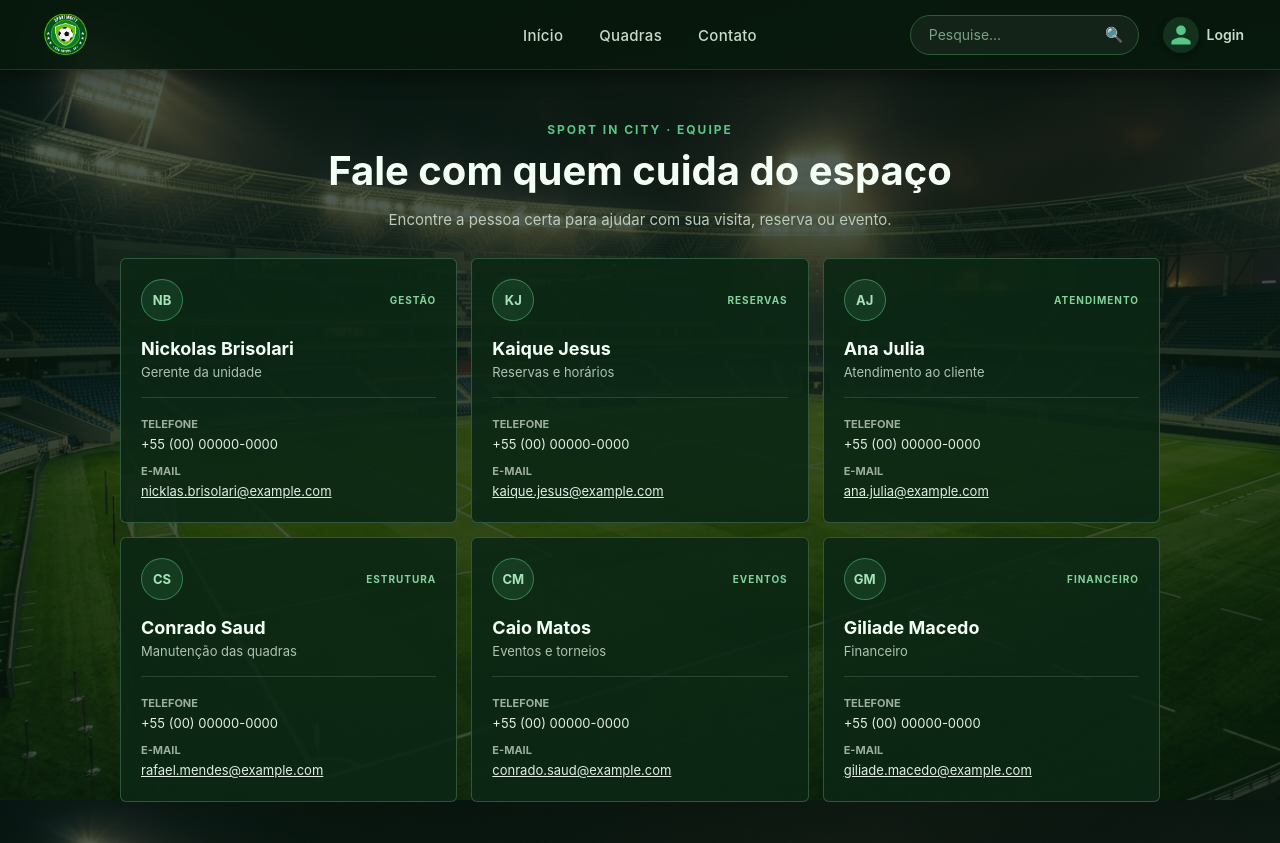
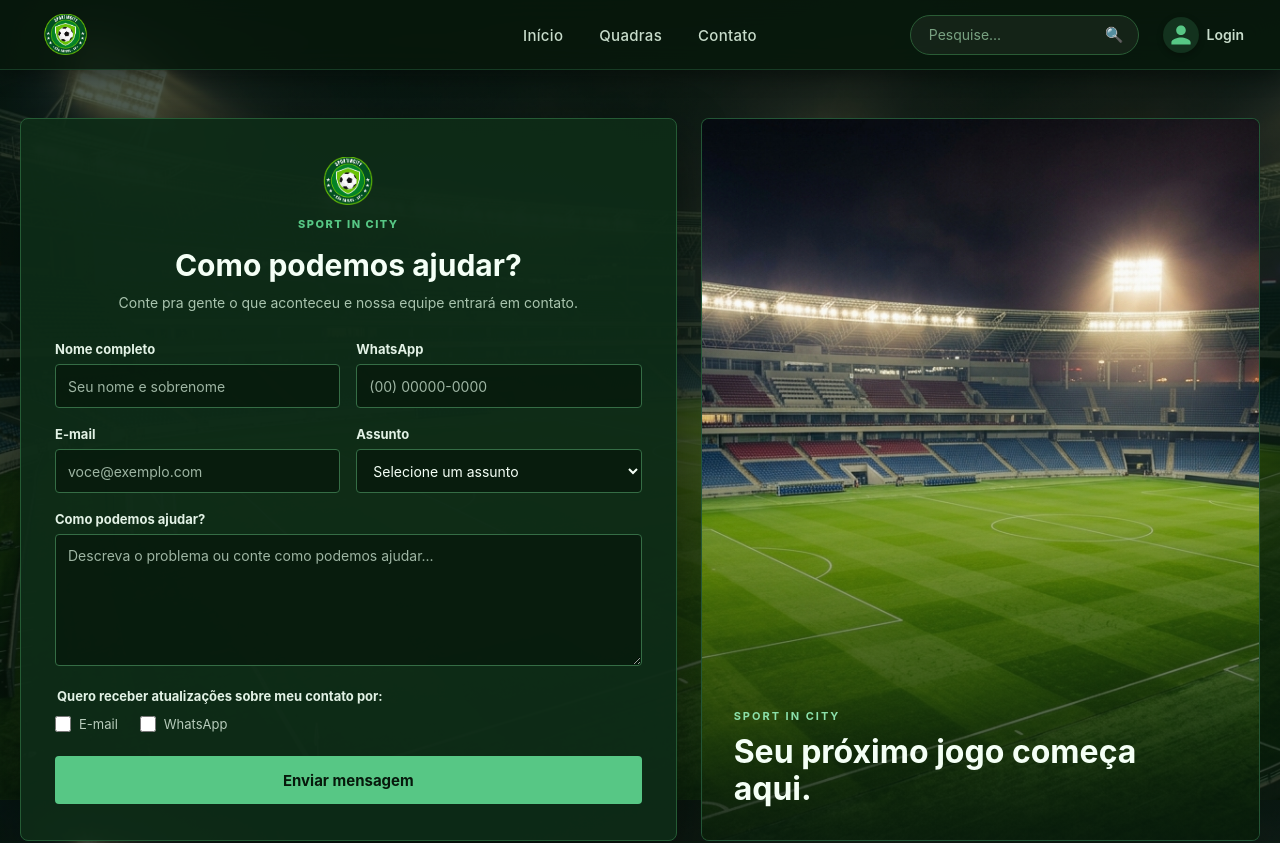
Before and after one commit to OzOzz1326/ProjetoLaranja, a React (Vite) app: page /contato in a window 1280 px wide. Shown: the top 843 px of the page. Built offline with nearby package versions, Linux system fonts and the light colour scheme; no server answers.

Commit message:
nickolas

```diff
--- a/src/pages/Contato.css
+++ b/src/pages/Contato.css
@@ -1,160 +1,278 @@
 #pagina-contato {
 	min-height: calc(100vh - 142px);
-	padding: 52px 24px 84px;
+	display: flex;
+	align-items: center;
+	justify-content: center;
+	padding: 48px 20px 72px;
+}
+
+#pagina-contato .conteudo-contato {
+	width: min(100%, 1240px);
+	display: grid;
+	grid-template-columns: minmax(0, 1.08fr) minmax(0, 0.92fr);
+	align-items: stretch;
+	gap: 24px;
+	margin-block: auto;
+}
+
+#pagina-contato .formulario-contato {
+	width: 100%;
+	padding: 34px 34px 36px;
+	border: 1px solid #255b35;
+	border-radius: 8px;
+	background: rgba(13, 43, 23, 0.94);
+	box-shadow: 0 18px 54px rgba(0, 0, 0, 0.4);
 	color: #f0f0f0;
 }
 
-.cabecalho-contato,
-.lista-contatos,
-.aviso-contatos-exemplo {
-	max-width: 1040px;
-	margin-right: auto;
-	margin-left: auto;
+#pagina-contato .imagem-campo-contato {
+	position: relative;
+	min-height: 620px;
+	overflow: hidden;
+	border: 1px solid rgba(87, 199, 133, 0.35);
+	border-radius: 8px;
+	background: #07190c;
 }
 
-.cabecalho-contato {
-	margin-bottom: 26px;
-	text-align: center;
+#pagina-contato .imagem-campo-contato::after {
+	position: absolute;
+	inset: 0;
+	background: linear-gradient(180deg, rgba(7, 25, 12, 0.02) 35%, rgba(7, 25, 12, 0.88) 100%);
+	content: "";
 }
 
-.etiqueta-contato {
-	margin: 0 0 12px;
-	color: #57c785;
-	font-size: 12px;
+#pagina-contato .imagem-campo-contato img {
+	position: absolute;
+	inset: 0;
+	width: 100%;
+	height: 100%;
+	object-fit: cover;
+	object-position: center;
+}
+
+#pagina-contato .legenda-campo-contato {
+	position: absolute;
+	right: 32px;
+	bottom: 32px;
+	left: 32px;
+	z-index: 1;
+}
+
+#pagina-contato .legenda-campo-contato span {
+	color: #8be0aa;
+	font-size: 11px;
 	font-weight: 700;
 	letter-spacing: 2px;
 }
 
-.cabecalho-contato h1 {
-	margin: 0;
+#pagina-contato .legenda-campo-contato h2 {
+	max-width: 420px;
+	margin-top: 10px;
 	color: #f4fff6;
-	font-size: 40px;
-	line-height: 1.12;
+	font-size: 32px;
+	line-height: 1.15;
 }
 
-.cabecalho-contato > p:last-child {
-	margin: 14px auto 0;
-	color: #b9cbbd;
-	font-size: 15px;
-	line-height: 1.6;
+#pagina-contato .cabecalho-formulario-contato {
+	margin-bottom: 28px;
+	text-align: center;
 }
 
-.aviso-contatos-exemplo {
-	margin-top: 0;
-	margin-bottom: 18px;
-	padding: 12px 15px;
-	border-left: 3px solid #8bc99e;
-	background: rgba(13, 43, 23, 0.76);
-	color: #d5e0d8;
-	font-size: 13px;
+#pagina-contato .cabecalho-formulario-contato img {
+	width: 86px;
+	height: 56px;
+	object-fit: contain;
+}
+
+#pagina-contato .cabecalho-formulario-contato p {
+	margin: 4px 0 16px;
+	color: #57c785;
+	font-size: 11px;
+	font-weight: 800;
+	letter-spacing: 1.5px;
+}
+
+#pagina-contato .cabecalho-formulario-contato h1 {
+	color: #f4fff6;
+	font-size: 30px;
+	line-height: 1.2;
+}
+
+#pagina-contato .cabecalho-formulario-contato span {
+	display: block;
+	margin: 9px auto 0;
+	color: #a9c4ae;
+	font-size: 14px;
 	line-height: 1.5;
 }
 
-.lista-contatos {
+#pagina-contato .campos-contato {
 	display: grid;
-	grid-template-columns: repeat(3, minmax(0, 1fr));
-	gap: 14px;
+	grid-template-columns: repeat(2, minmax(0, 1fr));
+	gap: 18px 16px;
 }
 
-.cartao-contato {
+#pagina-contato .campo-contato {
 	min-width: 0;
-	padding: 20px;
-	border: 1px solid rgba(113, 172, 128, 0.36);
-	border-radius: 6px;
-	background: rgba(12, 39, 21, 0.9);
+	display: flex;
+	flex-direction: column;
+	gap: 7px;
 }
 
-.topo-cartao-contato {
-	display: flex;
-	align-items: center;
-	justify-content: space-between;
-	gap: 12px;
-	margin-bottom: 17px;
-}
-
-.iniciais-contato {
-	display: grid;
-	width: 42px;
-	height: 42px;
-	flex: 0 0 42px;
-	place-items: center;
-	border: 1px solid rgba(87, 199, 133, 0.5);
-	border-radius: 50%;
-	background: rgba(87, 199, 133, 0.12);
-	color: #a5e3b8;
+#pagina-contato .campo-contato label {
+	color: #e2f1e5;
 	font-size: 13px;
 	font-weight: 700;
 }
 
-.setor-contato {
-	color: #83d29c;
-	font-size: 10px;
-	font-weight: 700;
-	letter-spacing: 1px;
-	text-align: right;
+#pagina-contato .campo-contato input,
+#pagina-contato .campo-contato select,
+#pagina-contato .campo-contato textarea {
+	width: 100%;
+	border: 1px solid #356d45;
+	border-radius: 4px;
+	background: rgba(7, 25, 12, 0.82);
+	color: #f4fff6;
+	font: inherit;
+	font-size: 14px;
+	outline: none;
+	transition: border-color 0.18s, box-shadow 0.18s;
 }
 
-.cartao-contato h2 {
-	margin: 0;
-	color: #f4fff6;
-	font-size: 18px;
+#pagina-contato .campo-contato input {
+	min-height: 44px;
+	padding: 10px 12px;
 }
 
-.funcao-contato {
-	margin: 5px 0 17px;
-	color: #afc2b3;
-	font-size: 13px;
+#pagina-contato .campo-contato select {
+	min-height: 44px;
+	padding: 10px 12px;
+	cursor: pointer;
 }
 
-.dados-contato {
-	display: grid;
-	gap: 4px;
-	padding-top: 13px;
-	border-top: 1px solid rgba(217, 247, 231, 0.14);
+#pagina-contato .campo-contato textarea {
+	min-height: 132px;
+	padding: 12px;
+	resize: vertical;
 }
 
-.dados-contato span {
-	margin-top: 6px;
-	color: #9daf9f;
-	font-size: 11px;
-	font-weight: 700;
-	text-transform: uppercase;
+#pagina-contato .campo-contato input::placeholder,
+#pagina-contato .campo-contato textarea::placeholder {
+	color: #9eb5a3;
 }
 
-.dados-contato p,
-.dados-contato a {
-	min-width: 0;
-	margin: 0;
-	color: #e1eee4;
-	font-size: 13px;
-	line-height: 1.5;
-	overflow-wrap: anywhere;
+#pagina-contato .campo-contato input:focus,
+#pagina-contato .campo-contato select:focus,
+#pagina-contato .campo-contato textarea:focus {
+	border-color: #57c785;
+	box-shadow: 0 0 0 3px rgba(87, 199, 133, 0.16);
 }
 
-.dados-contato a:hover {
-	color: #8fe0a8;
+#pagina-contato .campo-descricao-contato {
+	grid-column: 1 / -1;
 }
 
-@media (max-width: 760px) {
-	#pagina-contato {
-		padding: 40px 18px 64px;
+#pagina-contato .preferencias-contato {
+	display: flex;
+	flex-wrap: wrap;
+	gap: 12px 22px;
+	margin: 22px 0 24px;
+	padding: 0;
+	border: 0;
+}
+
+#pagina-contato .preferencias-contato legend {
+	margin-bottom: 12px;
+	color: #e2f1e5;
+	font-size: 13px;
+	font-weight: 700;
+}
+
+#pagina-contato .preferencias-contato label {
+	display: inline-flex;
+	align-items: center;
+	gap: 8px;
+	color: #b7cbbb;
+	font-size: 13px;
+	cursor: pointer;
+}
+
+#pagina-contato .preferencias-contato input {
+	width: 16px;
+	height: 16px;
+	margin: 0;
+	accent-color: #57c785;
+}
+
+#pagina-contato .botao-enviar-contato {
+	width: 100%;
+	min-height: 48px;
+	border: 0;
+	border-radius: 4px;
+	background: #57c785;
+	color: #07190c;
+	font: inherit;
+	font-size: 15px;
+	font-weight: 700;
+	cursor: pointer;
+	transition: background-color 0.18s, transform 0.18s;
+}
+
+#pagina-contato .botao-enviar-contato:hover {
+	transform: translateY(-1px);
+	background: #8be0aa;
+}
+
+#pagina-contato .botao-enviar-contato:focus-visible,
+#pagina-contato .preferencias-contato input:focus-visible {
+	outline: 3px solid #8be0aa;
+	outline-offset: 3px;
+}
+
+@media (max-width: 900px) {
+	#pagina-contato .conteudo-contato {
+		max-width: 680px;
+		grid-template-columns: 1fr;
 	}
 
-	.lista-contatos {
-		grid-template-columns: repeat(2, minmax(0, 1fr));
-	}
-
-	.cabecalho-contato h1 {
-		font-size: 32px;
+	#pagina-contato .imagem-campo-contato {
+		min-height: 360px;
 	}
 }
 
-@media (max-width: 520px) {
-	.lista-contatos {
-		grid-template-columns: 1fr;
+@media (max-width: 600px) {
+	#pagina-contato {
+		padding: 32px 16px 48px;
 	}
 
-	.cabecalho-contato h1 {
-		font-size: 29px;
+	#pagina-contato .formulario-contato {
+		padding: 28px 22px 30px;
+	}
+
+	#pagina-contato .imagem-campo-contato {
+		min-height: 300px;
+	}
+
+	#pagina-contato .legenda-campo-contato {
+		right: 22px;
+		bottom: 22px;
+		left: 22px;
+	}
+
+	#pagina-contato .legenda-campo-contato h2 {
+		font-size: 27px;
+	}
+
+	#pagina-contato .cabecalho-formulario-contato h1 {
+		font-size: 26px;
+	}
+
+	#pagina-contato .campos-contato {
+		grid-template-columns: 1fr;
+		gap: 15px;
+	}
+
+	#pagina-contato .campo-descricao-contato {
+		grid-column: auto;
 	}
 }
--- a/src/pages/Contato.jsx
+++ b/src/pages/Contato.jsx
@@ -1,43 +1,86 @@
-import "./Contato.css"
-
-const equipe = [
-    { nome: "Nickolas Brisolari", funcao: "Gerente da unidade", setor: "GESTÃO", telefone: "+55 (00) 00000-0000", email: "nicklas.brisolari@example.com" },
-    { nome: "Kaique Jesus", funcao: "Reservas e horários", setor: "RESERVAS", telefone: "+55 (00) 00000-0000", email: "kaique.jesus@example.com" },
-    { nome: "Ana Julia", funcao: "Atendimento ao cliente", setor: "ATENDIMENTO", telefone: "+55 (00) 00000-0000", email: "ana.julia@example.com" },
-    { nome: "Conrado Saud", funcao: "Manutenção das quadras", setor: "ESTRUTURA", telefone: "+55 (00) 00000-0000", email: "rafael.mendes@example.com" },
-    { nome: "Caio Matos", funcao: "Eventos e torneios", setor: "EVENTOS", telefone: "+55 (00) 00000-0000", email: "conrado.saud@example.com" },
-    { nome: "Giliade Macedo", funcao: "Financeiro", setor: "FINANCEIRO", telefone: "+55 (00) 00000-0000", email: "giliade.macedo@example.com" },
-];
+import { useRef } from "react";
+import "./Contato.css";
 
 function Contato() {
+    const descricaoRef = useRef(null);
+
     return (
         <main id="pagina-contato" className="pagina-contato">
-            <header className="cabecalho-contato">
-                <p className="etiqueta-contato">SPORT IN CITY · EQUIPE</p>
-                <h1>Fale com quem cuida do espaço</h1>
-                <p>Encontre a pessoa certa para ajudar com sua visita, reserva ou evento.</p>
-            </header>
+            <div className="conteudo-contato">
+                <form className="formulario-contato" onSubmit={(evento) => evento.preventDefault()}>
+                    <header className="cabecalho-formulario-contato">
+                        <img src="/logosfundo.png" alt="Logo Sport In City" />
+                        <p>SPORT IN CITY</p>
+                        <h1>Como podemos ajudar?</h1>
+                        <span>Conte pra gente o que aconteceu e nossa equipe entrará em contato.</span>
+                    </header>
 
-            <section className="lista-contatos" aria-label="Equipe do local">
-                {equipe.map((pessoa) => (
-                    <article className="cartao-contato" key={pessoa.email}>
-                        <div className="topo-cartao-contato">
-                            <span className="iniciais-contato" aria-hidden="true">
-                                {pessoa.nome.split(" ").map((parte) => parte[0]).slice(0, 2).join("")}
-                            </span>
-                            <span className="setor-contato">{pessoa.setor}</span>
+                    <div className="campos-contato">
+                        <div className="campo-contato">
+                            <label htmlFor="contato-nome">Nome completo</label>
+                            <input id="contato-nome" name="nome" type="text" autoComplete="name" placeholder="Seu nome e sobrenome" required />
                         </div>
-                        <h2>{pessoa.nome}</h2>
-                        <p className="funcao-contato">{pessoa.funcao}</p>
-                        <div className="dados-contato">
-                            <span>Telefone</span>
-                            <p>{pessoa.telefone}</p>
+
+                        <div className="campo-contato">
+                            <label htmlFor="contato-whatsapp">WhatsApp</label>
+                            <input id="contato-whatsapp" name="whatsapp" type="tel" autoComplete="tel" placeholder="(00) 00000-0000" required />
+                        </div>
+
+                        <div className="campo-contato">
+                            <label htmlFor="contato-email">E-mail</label>
+                            <input id="contato-email" name="email" type="email" autoComplete="email" placeholder="voce@exemplo.com" required />
+                        </div>
+
+                        <div className="campo-contato">
+                            <label htmlFor="contato-problema">Assunto</label>
+                            <select
+                                id="contato-problema"
+                                name="problema"
+                                defaultValue=""
+                                onChange={(evento) => {
+                                    if (evento.target.value) descricaoRef.current?.focus();
+                                }}
+                                required
+                            >
+                                <option value="" disabled>Selecione um assunto</option>
+                                <option value="cadastro-quadra">Cadastro de quadra</option>
+                                <option value="pagamento">Problemas com pagamento</option>
+                                <option value="reserva">Reserva de quadra</option>
+                                <option value="conta">Login ou cadastro de conta</option>
+                                <option value="site">Funcionamento do site</option>
+                                <option value="outro">Outro</option>
+                            </select>
+                        </div>
+
+                        <div className="campo-contato campo-descricao-contato">
+                            <label htmlFor="contato-descricao">Como podemos ajudar?</label>
+                            <textarea ref={descricaoRef} id="contato-descricao" name="descricao" rows="5" placeholder="Descreva o problema ou conte como podemos ajudar..." required />
+                        </div>
+                    </div>
+
+                    <fieldset className="preferencias-contato">
+                        <legend>Quero receber atualizações sobre meu contato por:</legend>
+                        <label htmlFor="atualizacoes-email">
+                            <input id="atualizacoes-email" name="atualizacoesEmail" type="checkbox" />
                             <span>E-mail</span>
-                            <a href={`mailto:${pessoa.email}`}>{pessoa.email}</a>
-                        </div>
-                    </article>
-                ))}
-            </section>
+                        </label>
+                        <label htmlFor="atualizacoes-whatsapp">
+                            <input id="atualizacoes-whatsapp" name="atualizacoesWhatsapp" type="checkbox" />
+                            <span>WhatsApp</span>
+                        </label>
+                    </fieldset>
+
+                    <button className="botao-enviar-contato" type="submit">Enviar mensagem</button>
+                </form>
+
+                <aside className="imagem-campo-contato">
+                    <img src="/estadio.jpg" alt="Campo de futebol preparado para a prática esportiva" />
+                    <div className="legenda-campo-contato">
+                        <span>SPORT IN CITY</span>
+                        <h2>Seu próximo jogo começa aqui.</h2>
+                    </div>
+                </aside>
+            </div>
         </main>
     );
 }
```
Also changed, not shown: 1 other file (tests, documents, lock files or other folders).
